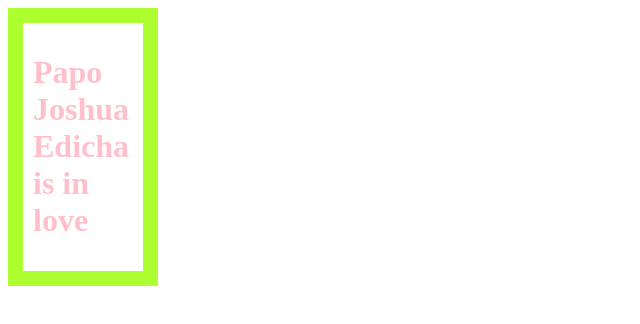
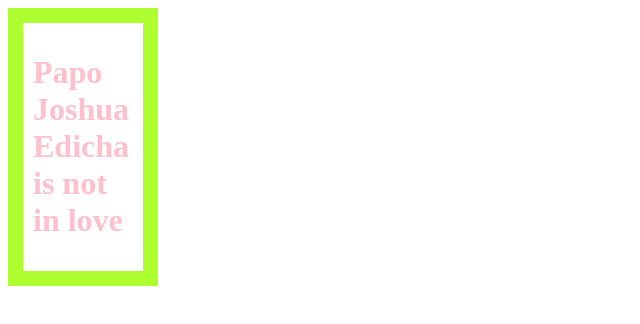
Before and after one commit to emmacodec/web-design-practice, a plain HTML site: page border.html in a window 1280 px wide. Shown: the full height of the page, 0-640 px from the left. Drawn offline with Linux system fonts and the light colour scheme.

Commit message:
Updated border.html

```diff
--- a/border.html
+++ b/border.html
@@ -5,7 +5,7 @@
     </head>
     <body>
         <div>
-            <h1>Papo Joshua Edicha is in love</h1>
+            <h1>Papo Joshua Edicha is not in love</h1>
         </div>
     </body>
 </html>
```
